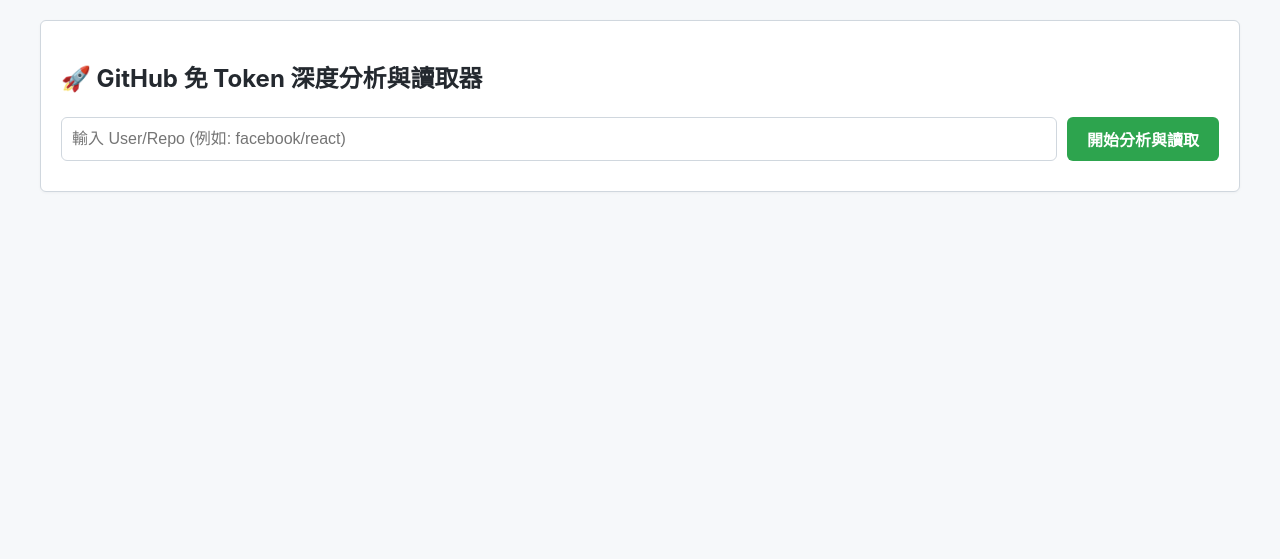
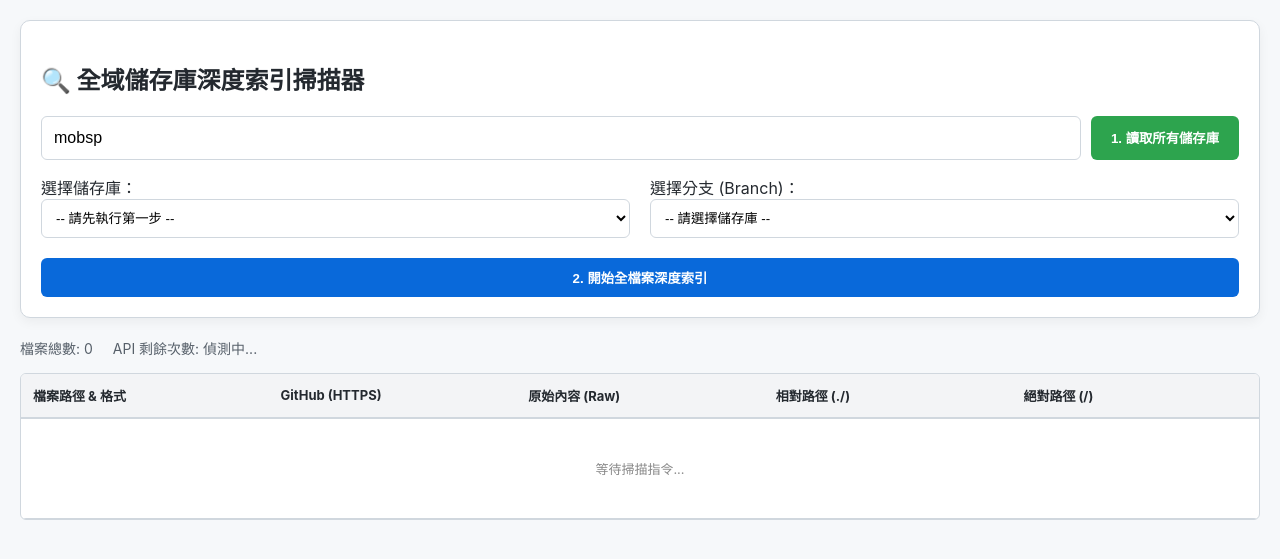
Before and after one commit to mobsp/mobsp.github.io, a Jekyll site: the page beta/test4.html, which Jekyll copies as it is, in a window 1280 px wide. Shown: the top 559 px of the page. Built offline with Jekyll 4.4.1, drawn with Linux system fonts in a browser that asks for light colours.

Commit message:
更新 test4.html

```diff
--- a/beta/test4.html
+++ b/beta/test4.html
@@ -2,206 +2,207 @@
 <html lang="zh-TW">
 <head>
     <meta charset="UTF-8">
-    <meta name="viewport" content="width=device-width, initial-scale=1.0">
-    <title>GitHub 全方位診斷與內容讀取器 (No-Token)</title>
+    <title>GitHub儲存庫全域深度索引器</title>
     <style>
-        :root { --primary: #0969da; --bg: #f6f8fa; --border: #d0d7de; --text: #24292f; }
-        body { font-family: -apple-system, BlinkMacSystemFont, "Segoe UI", sans-serif; background: var(--bg); color: var(--text); padding: 20px; line-height: 1.5; margin: 0; }
-        .container { max-width: 1200px; margin: 0 auto; }
-        .card { background: white; border: 1px solid var(--border); border-radius: 6px; padding: 20px; margin-bottom: 20px; box-shadow: 0 1px 3px rgba(0,0,0,0.04); }
+        :root { --gh-blue: #0969da; --gh-bg: #f6f8fa; --border: #d0d7de; }
+        body { font-family: -apple-system, system-ui, sans-serif; background: var(--gh-bg); margin: 0; padding: 20px; color: #24292f; }
+        .container { max-width: 1400px; margin: 0 auto; }
 
-        /* 搜尋區塊 */
-        .search-box { display: flex; gap: 10px; }
-        input[type="text"] { flex: 1; padding: 10px; border: 1px solid var(--border); border-radius: 6px; font-size: 16px; }
-        button { background: #2da44e; color: white; border: none; padding: 10px 20px; border-radius: 6px; cursor: pointer; font-weight: bold; font-size: 16px; }
+        /* 控制面板 */
+        .panel { background: white; border: 1px solid var(--border); border-radius: 10px; padding: 20px; margin-bottom: 20px; box-shadow: 0 4px 12px rgba(0,0,0,0.05); }
+        .input-row { display: flex; gap: 10px; margin-bottom: 15px; }
+        input { flex: 1; padding: 12px; border: 1px solid var(--border); border-radius: 6px; font-size: 16px; }
+        button { background: #2da44e; color: white; border: none; padding: 10px 20px; border-radius: 6px; cursor: pointer; font-weight: bold; }
         button:hover { background: #2c974b; }
-        button:disabled { background: #94d3a2; cursor: not-allowed; }
 
-        /* 診斷儀表板 */
-        .dashboard { display: grid; grid-template-columns: repeat(auto-fit, minmax(250px, 1fr)); gap: 15px; display: none; }
-        .stat-box { background: var(--bg); padding: 15px; border-radius: 6px; border: 1px solid var(--border); }
-        .stat-value { font-size: 24px; font-weight: bold; color: var(--primary); }
+        /* 選擇器 */
+        .selector-grid { display: grid; grid-template-columns: 1fr 1fr; gap: 20px; margin-bottom: 20px; }
+        select { width: 100%; padding: 10px; border-radius: 6px; border: 1px solid var(--border); background: white; }
 
-        /* 表格與預覽區 */
-        .layout-grid { display: grid; grid-template-columns: 1fr 1fr; gap: 20px; display: none; }
-        @media (max-width: 800px) { .layout-grid { grid-template-columns: 1fr; } }
+        /* 狀態列 */
+        .stats { display: flex; gap: 20px; margin-bottom: 15px; font-size: 14px; color: #57606a; }
+        .limit-warn { color: #cf222e; font-weight: bold; }
 
-        .table-container { max-height: 600px; overflow-y: auto; border: 1px solid var(--border); border-radius: 6px; }
-        table { width: 100%; border-collapse: collapse; font-size: 13px; }
-        th, td { padding: 8px; border-bottom: 1px solid var(--border); text-align: left; }
-        th { background: #f3f4f6; position: sticky; top: 0; }
-        .action-btn { background: var(--primary); padding: 4px 8px; font-size: 12px; border-radius: 4px; }
+        /* 表格結構 */
+        .table-wrapper { background: white; border: 1px solid var(--border); border-radius: 6px; overflow: hidden; }
+        table { width: 100%; border-collapse: collapse; font-size: 13px; table-layout: fixed; }
+        th { background: #f3f4f6; padding: 12px; text-align: left; border-bottom: 2px solid var(--border); }
+        td { padding: 10px; border-bottom: 1px solid var(--border); overflow: hidden; text-overflow: ellipsis; white-space: nowrap; }
+        tr:hover { background: #fcfcfc; }
 
-        /* 程式碼預覽器 */
-        .preview-box { background: #0d1117; color: #c9d1d9; border-radius: 6px; display: flex; flex-direction: column; height: 600px; }
-        .preview-header { background: #161b22; padding: 10px; border-bottom: 1px solid #30363d; font-weight: bold; display: flex; justify-content: space-between; align-items: center;}
-        pre { margin: 0; padding: 15px; overflow: auto; flex: 1; font-family: ui-monospace, SFMono-Regular, Consolas, monospace; font-size: 13px; }
-
-        .tag { display: inline-block; padding: 2px 8px; background: #ddf4ff; color: var(--primary); border-radius: 12px; font-size: 12px; margin-right: 5px; margin-top: 5px; }
+        /* 標籤與按鈕 */
+        .copy-btn { padding: 2px 6px; font-size: 11px; cursor: pointer; background: #eee; border: 1px solid #ccc; border-radius: 3px; }
+        .copy-btn:active { background: #ddd; }
+        code { font-family: monospace; background: #eff1f3; padding: 2px 4px; border-radius: 4px; }
+        .link-tag { color: var(--gh-blue); text-decoration: none; font-weight: 500; }
+        .link-tag:hover { text-decoration: underline; }
     </style>
 </head>
 <body>
 
 <div class="container">
-    <div class="card">
-        <h2>🚀 GitHub 免 Token 深度分析與讀取器</h2>
-        <div class="search-box">
-            <input type="text" id="repoInput" placeholder="輸入 User/Repo (例如: facebook/react)">
-            <button id="scanBtn" onclick="runAnalysis()">開始分析與讀取</button>
-        </div>
-        <div id="statusMsg" style="margin-top: 10px; color: #57606a; font-size: 14px;"></div>
+    <div class="panel">
+        <h2>🔍 全域儲存庫深度索引掃描器</h2>
+        <div class="input-row">
+            <input type="text" id="username" placeholder="輸入 GitHub 使用者名稱 (例如: mobsp)" value="mobsp">
+            <button onclick="loadRepos()">1. 讀取所有儲存庫</button>
         </div>
 
-    <div class="dashboard card" id="dashboard">
-        <div class="stat-box">
-            <div>⭐ Stars / 🍴 Forks</div>
-            <div class="stat-value" id="starFork">- / -</div>
+        <div class="selector-grid">
+            <div>
+                <label>選擇儲存庫：</label>
+                <select id="repoSelect" onchange="loadBranches()">
+                    <option>-- 請先執行第一步 --</option>
+                </select>
             </div>
-        <div class="stat-box">
-            <div>🐞 Open Issues</div>
-            <div class="stat-value" id="issues">-</div>
-        </div>
-        <div class="stat-box">
-            <div>📜 授權與分支</div>
-            <div class="stat-value" id="licenseBranch" style="font-size: 18px; margin-top: 5px;">-</div>
-        </div>
-        <div class="stat-box">
-            <div>📥 原始碼下載</div>
-            <a id="downloadBtn" href="#" target="_blank" style="display:inline-block; margin-top:5px; padding: 5px 10px; background:#2da44e; color:white; text-decoration:none; border-radius:4px; font-weight:bold;">⬇️ 下載 ZIP</a>
-        </div>
-        <div class="stat-box" style="grid-column: 1 / -1;">
-            <div>💻 語言分佈</div>
-            <div id="langTags">-</div>
+            <div>
+                <label>選擇分支 (Branch)：</label>
+                <select id="branchSelect">
+                    <option>-- 請選擇儲存庫 --</option>
+                </select>
             </div>
         </div>
 
-    <div class="layout-grid card" id="mainContent">
-        <div class="table-container">
+        <button onclick="startDeepScan()" id="scanBtn" style="width: 100%; background: var(--gh-blue);">2. 開始全檔案深度索引</button>
+    </div>
+
+    <div class="stats">
+        <div id="fileCount">檔案總數: 0</div>
+        <div id="rateLimit">API 剩餘次數: 偵測中...</div>
+    </div>
+
+    <div class="table-wrapper">
         <table>
             <thead>
                 <tr>
-                        <th>檔案路徑 (點擊預覽)</th>
-                        <th style="width: 80px;">操作</th>
+                    <th style="width: 20%;">檔案路徑 & 格式</th>
+                    <th style="width: 20%;">GitHub (HTTPS)</th>
+                    <th style="width: 20%;">原始內容 (Raw)</th>
+                    <th style="width: 20%;">相對路徑 (./)</th>
+                    <th style="width: 20%;">絕對路徑 (/)</th>
                 </tr>
             </thead>
-                <tbody id="fileList"></tbody>
+            <tbody id="resultBody">
+                <tr><td colspan="5" style="text-align:center; padding: 40px; color: #888;">等待掃描指令...</td></tr>
+            </tbody>
         </table>
-        </div>
-
-        <div class="preview-box">
-            <div class="preview-header">
-                <span id="previewTitle">選擇檔案以預覽內容...</span>
-                <button onclick="copyCode()" class="action-btn" style="background:#238636;">複製內容</button>
-            </div>
-            <pre id="codePreview">// 這裡將直接從 raw.githubusercontent 讀取檔案內容
-// 完全不消耗 GitHub API 的限制額度！</pre>
-        </div>
     </div>
 </div>
 
 <script>
-    let currentRawUrl = "";
+    // 更新 API 剩餘次數 (Rate Limit)
+    async function checkRateLimit() {
+        try {
+            const res = await fetch('https://api.github.com/rate_limit');
+            const data = await res.json();
+            const remaining = data.rate.remaining;
+            const el = document.getElementById('rateLimit');
+            el.innerText = `API 剩餘次數: ${remaining} / 60`;
+            if (remaining < 10) el.className = 'limit-warn';
+        } catch (e) {}
+    }
+    checkRateLimit();
 
-    async function runAnalysis() {
-        const repo = document.getElementById('repoInput').value.trim();
-        if (!repo || !repo.includes('/')) return alert("請輸入正確的 User/Repo 格式");
+    // 1. 讀取使用者的所有公開儲存庫
+    async function loadRepos() {
+        const user = document.getElementById('username').value.trim();
+        const repoSelect = document.getElementById('repoSelect');
+        if (!user) return alert("請輸入名稱");
 
-        const btn = document.getElementById('scanBtn');
-        const status = document.getElementById('statusMsg');
-        btn.disabled = true;
-        status.innerText = "⏳ 正在提取儲存庫診斷資料...";
+        repoSelect.innerHTML = "<option>讀取中...</option>";
 
         try {
-            // 1. 獲取基本診斷資料 (消耗 1 次 API)
-            const repoRes = await fetch(`https://api.github.com/repos/${repo}`);
-            if (!repoRes.ok) throw new Error("找不到儲存庫或 API 限制已滿 (60次/小時)");
-            const repoData = await repoRes.json();
+            const res = await fetch(`https://api.github.com/users/${user}/repos?per_page=100&sort=updated`);
+            const repos = await res.json();
 
-            // 2. 獲取語言資料 (消耗 1 次 API)
-            const langRes = await fetch(`https://api.github.com/repos/${repo}/languages`);
-            const langData = await langRes.ok ? await langRes.json() : {};
-
-            // 3. 獲取完整檔案樹 (消耗 1 次 API)
-            const branch = repoData.default_branch;
-            const treeRes = await fetch(`https://api.github.com/repos/${repo}/git/trees/${branch}?recursive=1`);
-            const treeData = await treeRes.ok ? await treeRes.json() : { tree: [] };
-
-            updateDashboard(repoData, langData, repo, branch);
-            renderFiles(treeData.tree.filter(i => i.type === 'blob'), repo, branch);
-
-            document.getElementById('dashboard').style.display = "grid";
-            document.getElementById('mainContent').style.display = "grid";
-            status.innerText = "✅ 診斷與讀取完成！";
-
-        } catch (err) {
-            status.innerText = "❌ 錯誤: " + err.message;
-        } finally {
-            btn.disabled = false;
+            repoSelect.innerHTML = repos.map(r => `<option value="${r.name}">${r.name} (⭐ ${r.stargazers_count})</option>`).join('');
+            loadBranches(); // 自動讀取第一個 repo 的分支
+            checkRateLimit();
+        } catch (e) {
+            alert("讀取失敗，可能是使用者不存在或 API 限制");
         }
     }
 
-    function updateDashboard(data, langs, repo, branch) {
-        document.getElementById('starFork').innerText = `${data.stargazers_count} / ${data.forks_count}`;
-        document.getElementById('issues').innerText = data.open_issues_count;
-        document.getElementById('licenseBranch').innerText = `${data.license ? data.license.spdx_id : '無授權'} | 分支: ${branch}`;
-        document.getElementById('downloadBtn').href = `https://github.com/${repo}/archive/refs/heads/${branch}.zip`;
+    // 2. 讀取該儲存庫的所有分支
+    async function loadBranches() {
+        const user = document.getElementById('username').value.trim();
+        const repo = document.getElementById('repoSelect').value;
+        const branchSelect = document.getElementById('branchSelect');
 
-        const langContainer = document.getElementById('langTags');
-        langContainer.innerHTML = Object.keys(langs).map(lang => `<span class="tag">${lang}</span>`).join('') || '無數據';
+        branchSelect.innerHTML = "<option>讀取中...</option>";
+
+        try {
+            const res = await fetch(`https://api.github.com/repos/${user}/${repo}/branches`);
+            const branches = await res.json();
+            branchSelect.innerHTML = branches.map(b => `<option value="${b.name}">${b.name}</option>`).join('');
+            checkRateLimit();
+        } catch (e) {
+            branchSelect.innerHTML = "<option>無法讀取分支</option>";
+        }
     }
 
-    function renderFiles(files, repo, branch) {
-        const tbody = document.getElementById('fileList');
+    // 3. 核心：深度掃描所有資料夾與檔案
+    async function startDeepScan() {
+        const user = document.getElementById('username').value.trim();
+        const repo = document.getElementById('repoSelect').value;
+        const branch = document.getElementById('branchSelect').value;
+        const tbody = document.getElementById('resultBody');
+        const btn = document.getElementById('scanBtn');
+
+        if (!repo || !branch) return alert("資訊不完整");
+
+        btn.disabled = true;
+        btn.innerText = "⏳ 深度檢索中... 請稍候...";
+        tbody.innerHTML = `<tr><td colspan="5" style="text-align:center;">正在遞迴所有層級檔案樹...</td></tr>`;
+
+        try {
+            // 使用 git/trees 配合 recursive=1 強制抓取「所有資料夾」下的「所有格式」檔案
+            const res = await fetch(`https://api.github.com/repos/${user}/${repo}/git/trees/${branch}?recursive=1`);
+            const data = await res.json();
+
+            if (!data.tree) throw new Error("GitHub 無法回傳樹狀結構，請確認專案是否為空");
+
+            const files = data.tree.filter(item => item.type === "blob");
+            document.getElementById('fileCount').innerText = `檔案總數: ${files.length}`;
+
             tbody.innerHTML = "";
+            files.forEach(file => {
+                const path = file.path;
+                const ext = path.split('.').pop().toUpperCase(); // 取得副檔名
+                const httpsUrl = `https://github.com/${user}/${repo}/blob/${branch}/${path}`;
+                const rawUrl = `https://raw.githubusercontent.com/${user}/${repo}/${branch}/${path}`;
 
-        files.forEach(file => {
-            const rawUrl = `https://raw.githubusercontent.com/${repo}/${branch}/${file.path}`;
                 const tr = document.createElement('tr');
-
                 tr.innerHTML = `
-                <td style="cursor:pointer; color:#0969da; text-decoration:underline;" onclick="previewFile('${file.path}', '${rawUrl}')">
-                    ./${file.path}
+                    <td title="${path}">[${ext}] <strong>${path.split('/').pop()}</strong></td>
+                    <td><a href="${httpsUrl}" target="_blank" class="link-tag">🔗 檢視程式碼</a></td>
+                    <td><a href="${rawUrl}" target="_blank" class="link-tag" style="color:#6f42c1;">📄 Raw 內容</a></td>
+                    <td>
+                        <code>./${path}</code>
+                        <button class="copy-btn" onclick="copyText('./${path}')">複製</button>
                     </td>
                     <td>
-                    <button class="action-btn" onclick="copyPath('./${file.path}')">路徑</button>
+                        <code>/${path}</code>
+                        <button class="copy-btn" onclick="copyText('/${path}')">複製</button>
                     </td>
                 `;
                 tbody.appendChild(tr);
             });
-    }
 
-    // 核心亮點：免 API 讀取檔案內容
-    async function previewFile(path, rawUrl) {
-        const previewTitle = document.getElementById('previewTitle');
-        const codePreview = document.getElementById('codePreview');
-
-        previewTitle.innerText = `讀取中: ${path}...`;
-        codePreview.innerText = "Loading...";
-        currentRawUrl = rawUrl;
-
-        try {
-            // 直接抓取 Raw URL，這不會扣除 GitHub API Rate Limit!
-            const res = await fetch(rawUrl);
-            if (!res.ok) throw new Error("無法讀取檔案內容 (可能檔案過大或非文字檔)");
-
-            const text = await res.text();
-            codePreview.innerText = text;
-            previewTitle.innerText = `📄 ${path}`;
-        } catch (err) {
-            codePreview.innerText = err.message;
-            previewTitle.innerText = `❌ 讀取失敗`;
+            checkRateLimit();
+        } catch (e) {
+            tbody.innerHTML = `<tr><td colspan="5" style="text-align:center; color:red;">錯誤: ${e.message}</td></tr>`;
+        } finally {
+            btn.disabled = false;
+            btn.innerText = "2. 開始全檔案深度索引";
         }
     }
 
-    function copyPath(text) {
+    function copyText(text) {
         navigator.clipboard.writeText(text);
-        alert("已複製路徑: " + text);
-    }
-
-    function copyCode() {
-        const code = document.getElementById('codePreview').innerText;
-        navigator.clipboard.writeText(code);
-        alert("檔案內容已複製！");
+        // 簡單的視覺回饋
+        event.target.innerText = "已複製!";
+        setTimeout(() => event.target.innerText = "複製", 1000);
     }
 </script>
 
```
Lines whose indentation alone changed are shown as unchanged.
